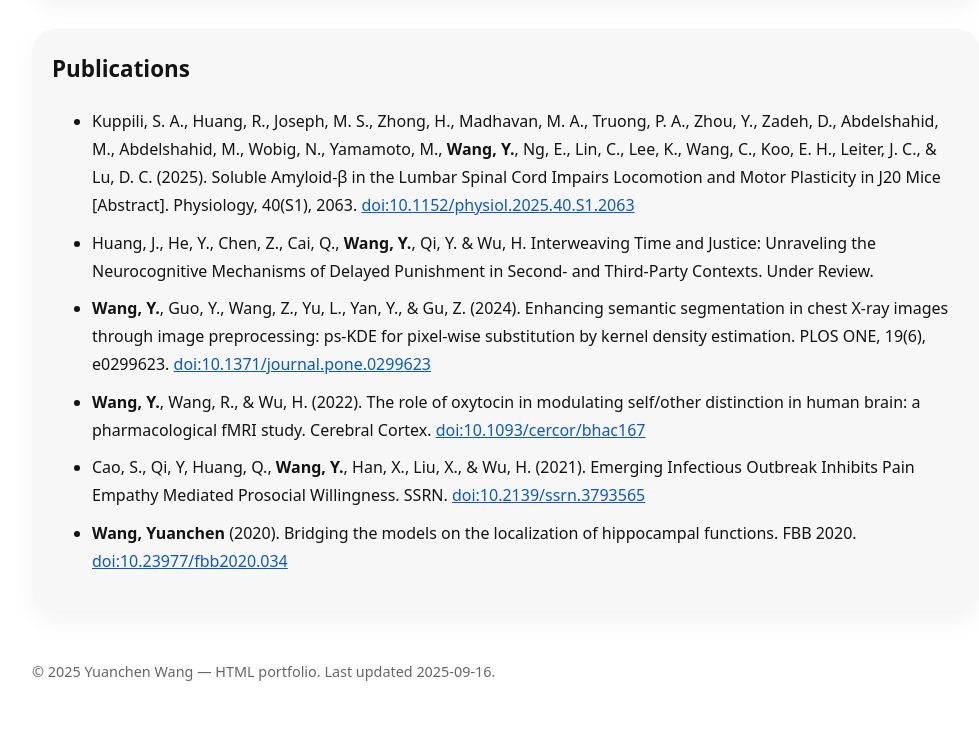
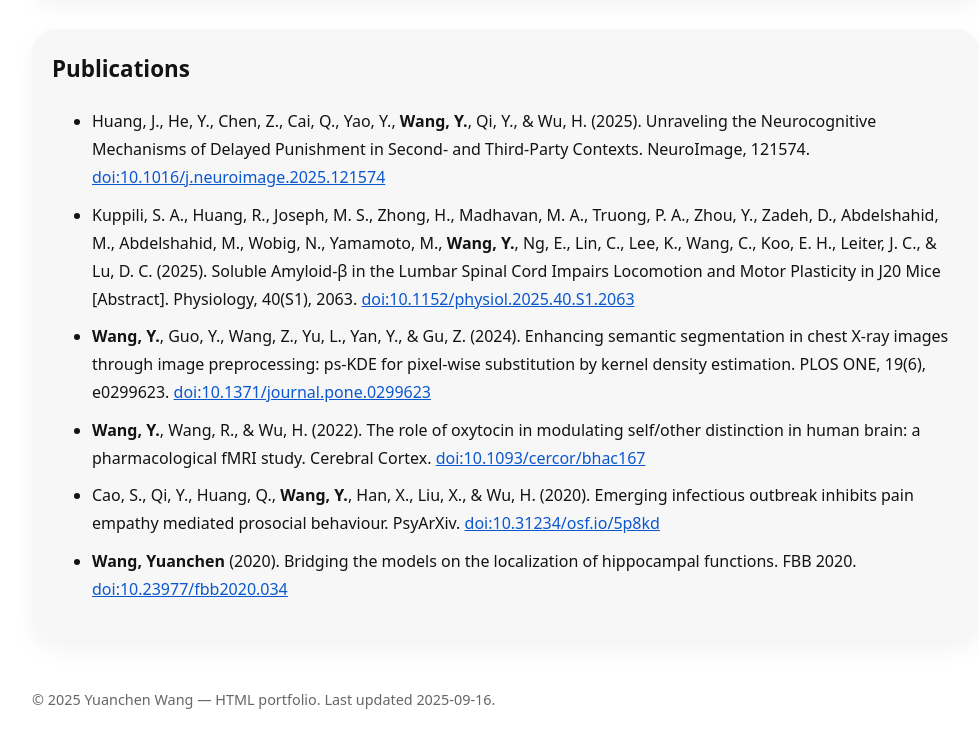
Before and after one commit to wyc79/wyc79.github.io, a plain HTML site: page index.html in a window 1280 px wide. Shown: the part 2647-3394 px from the top of the page, without its empty margins (134-1113 px from the left). Drawn offline with Linux system fonts and the light colour scheme.

Commit message:
update pubs

```diff
--- a/index.html
+++ b/index.html
@@ -127,11 +127,11 @@
       <section id="publications">
         <h2>Publications</h2>
         <ul class="pubs">
+          <li>Huang, J., He, Y., Chen, Z., Cai, Q., Yao, Y., <b>Wang, Y.</b>, Qi, Y., & Wu, H. (2025). Unraveling the Neurocognitive Mechanisms of Delayed Punishment in Second- and Third-Party Contexts. NeuroImage, 121574. <a href="https://doi.org/10.1016/j.neuroimage.2025.121574" target="_blank" rel="noopener">doi:10.1016/j.neuroimage.2025.121574</a></li>
           <li>Kuppili, S. A., Huang, R., Joseph, M. S., Zhong, H., Madhavan, M. A., Truong, P. A., Zhou, Y., Zadeh, D., Abdelshahid, M., Abdelshahid, M., Wobig, N., Yamamoto, M., <b>Wang, Y.</b>, Ng, E., Lin, C., Lee, K., Wang, C., Koo, E. H., Leiter, J. C., & Lu, D. C. (2025). Soluble Amyloid-β in the Lumbar Spinal Cord Impairs Locomotion and Motor Plasticity in J20 Mice [Abstract]. Physiology, 40(S1), 2063. <a href="https://doi.org/10.1152/physiol.2025.40.S1.2063" target="_blank" rel="noopener">doi:10.1152/physiol.2025.40.S1.2063</a></li>
-          <li>Huang, J., He, Y., Chen, Z., Cai, Q., <b>Wang, Y.</b>, Qi, Y. & Wu, H. Interweaving Time and Justice: Unraveling the Neurocognitive Mechanisms of Delayed Punishment in Second- and Third-Party Contexts. Under Review.</li>
           <li><b>Wang, Y.</b>, Guo, Y., Wang, Z., Yu, L., Yan, Y., & Gu, Z. (2024). Enhancing semantic segmentation in chest X-ray images through image preprocessing: ps-KDE for pixel-wise substitution by kernel density estimation. PLOS ONE, 19(6), e0299623. <a href="https://doi.org/10.1371/journal.pone.0299623" target="_blank" rel="noopener">doi:10.1371/journal.pone.0299623</a></li>
           <li><b>Wang, Y.</b>, Wang, R., & Wu, H. (2022). The role of oxytocin in modulating self/other distinction in human brain: a pharmacological fMRI study. Cerebral Cortex. <a href="https://doi.org/10.1093/cercor/bhac167" target="_blank" rel="noopener">doi:10.1093/cercor/bhac167</a></li>
-          <li>Cao, S., Qi, Y, Huang, Q., <b>Wang, Y.</b>, Han, X., Liu, X., & Wu, H. (2021). Emerging Infectious Outbreak Inhibits Pain Empathy Mediated Prosocial Willingness. SSRN. <a href="https://doi.org/10.2139/ssrn.3793565" target="_blank" rel="noopener">doi:10.2139/ssrn.3793565</a></li>
+          <li>Cao, S., Qi, Y., Huang, Q., <b>Wang, Y.</b>, Han, X., Liu, X., & Wu, H. (2020). Emerging infectious outbreak inhibits pain empathy mediated prosocial behaviour. PsyArXiv. <a href="https://doi.org/10.31234/osf.io/5p8kd" target="_blank" rel="noopener">doi:10.31234/osf.io/5p8kd</a></li>
           <li><b>Wang, Yuanchen</b> (2020). Bridging the models on the localization of hippocampal functions. FBB 2020. <a href="https://doi.org/10.23977/fbb2020.034" target="_blank" rel="noopener">doi:10.23977/fbb2020.034</a></li>
         </ul>
       </section>
```
